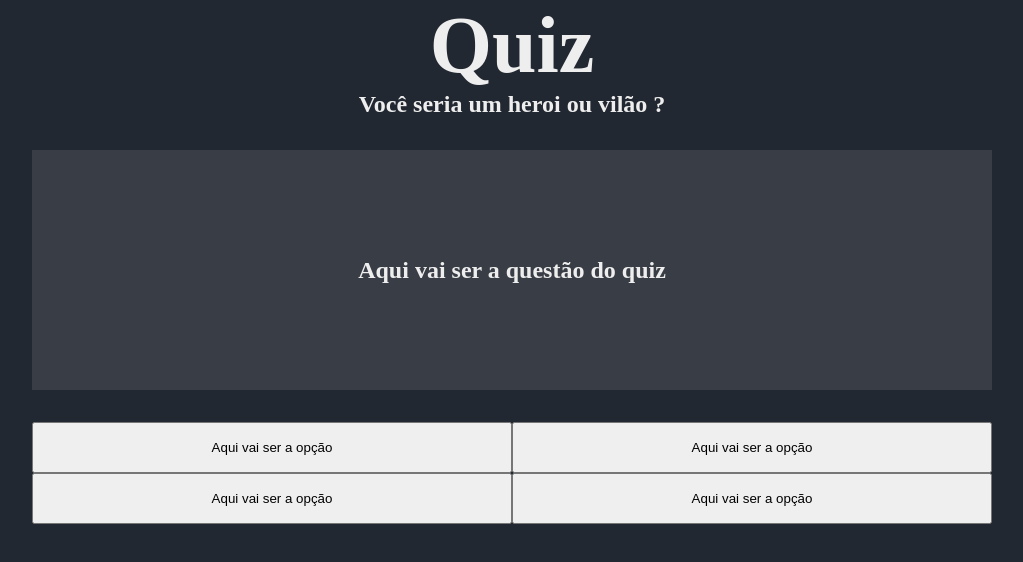
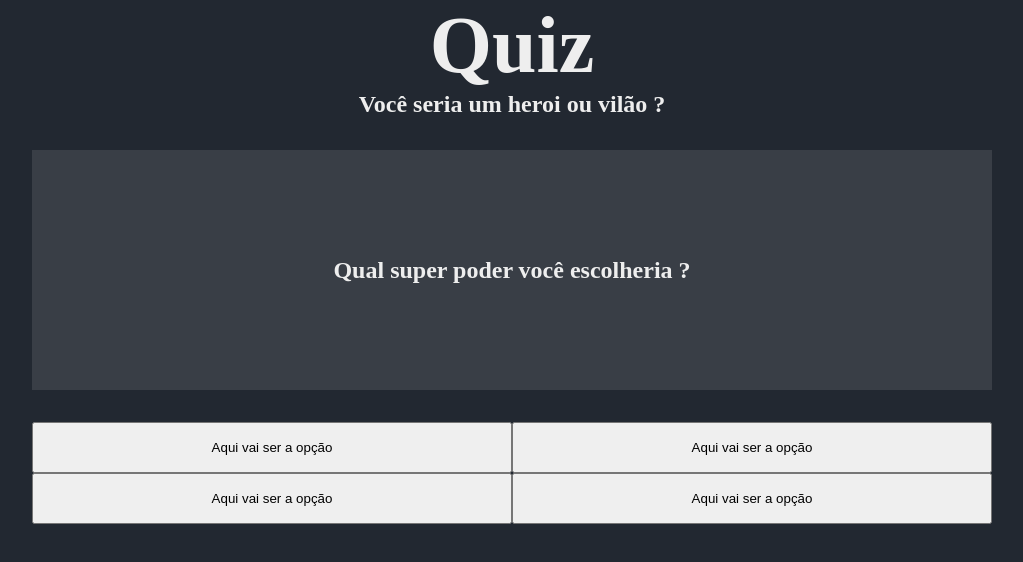
Before and after one commit to fabioborges-jr/quiz-web-angular, an Angular app: page / in a window 1280 px wide. Shown: the top 562 px of the page, without its empty margins (128-1151 px from the left). Built offline with nearby package versions, Linux system fonts and the light colour scheme.

Commit message:
:sparkles: feat: Adds question property to quiz.component

```diff
--- a/src/app/components/quiz/quiz.component.html
+++ b/src/app/components/quiz/quiz.component.html
@@ -1,4 +1,4 @@
-<h2>Aqui vai ser a questão do quiz</h2>
+<h2>{{question}}</h2>
 <div>
     <button>Aqui vai ser a opção</button>
     <button>Aqui vai ser a opção</button>
--- a/src/app/components/quiz/quiz.component.ts
+++ b/src/app/components/quiz/quiz.component.ts
@@ -9,7 +9,10 @@ import {questions, results, title} from "../../../assets/data/quizz_questions.js
   styleUrl: './quiz.component.scss'
 })
 export class QuizComponent implements OnInit{
+  questionIndex:number=0
+  question?:string
 
   ngOnInit(): void {
+    this.question=questions[this.questionIndex].question
   }
 }
```
